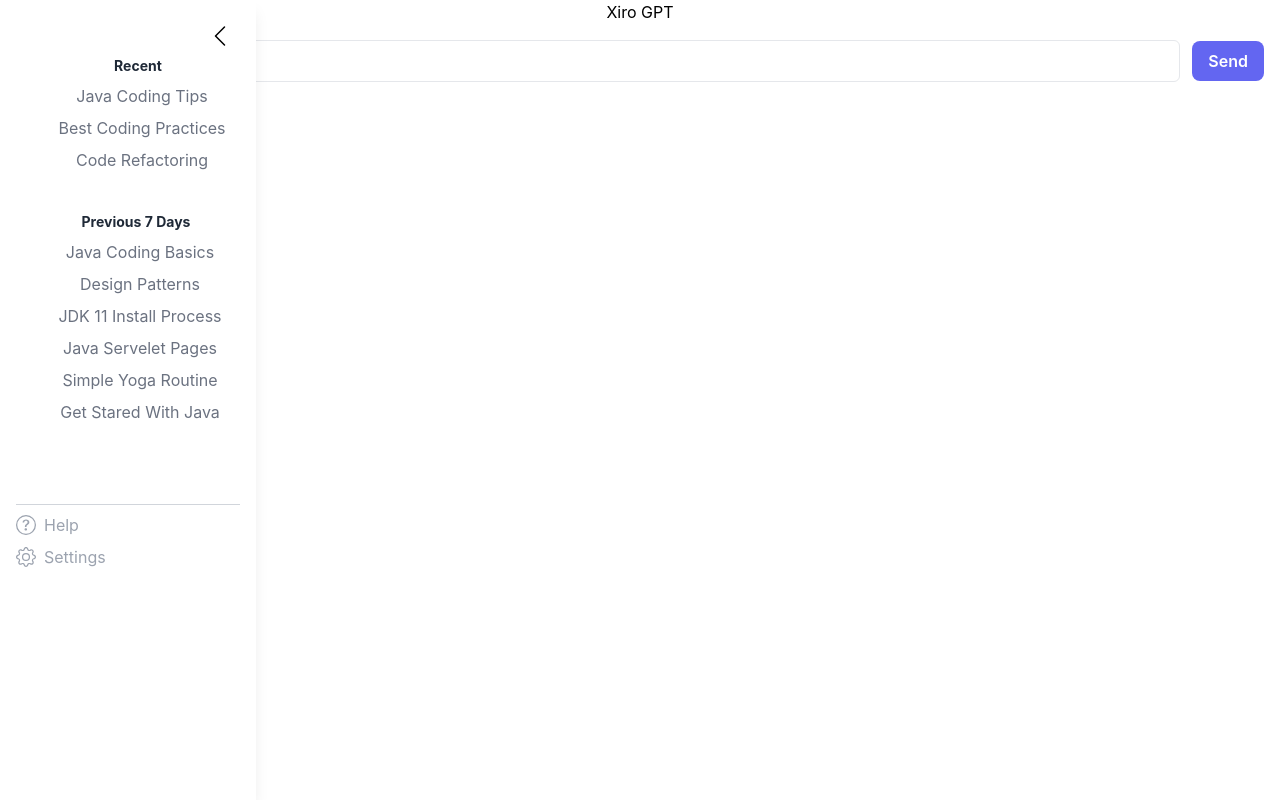
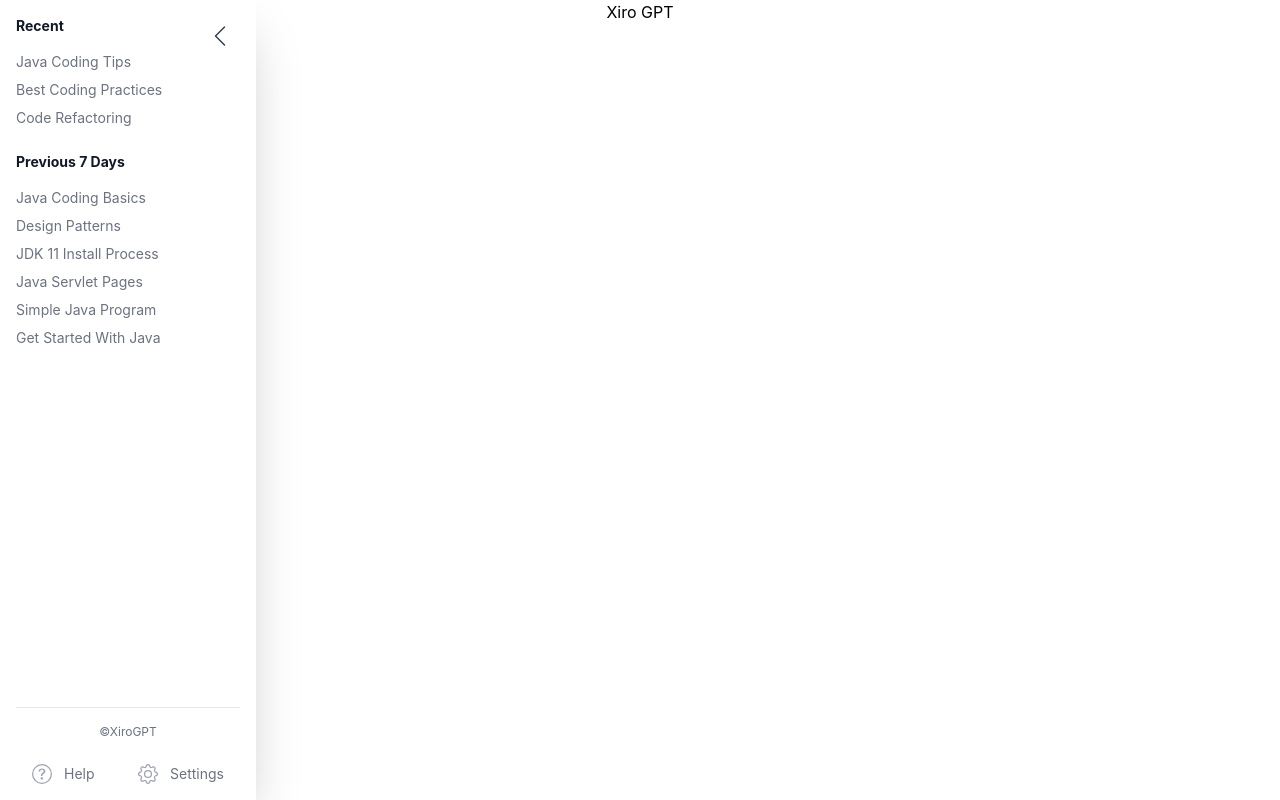
Before and after one commit to Team-Xiro/Xirobot-frontend, a React (Create React App) app: page / in a window 1280 px wide. Both pictures are taken after a click on the button 36 px from the left and 36 px from the top of the page. Built offline with nearby package versions, Linux system fonts and the light colour scheme.

Commit message:
Sidebar final

```diff
--- a/src/App.js
+++ b/src/App.js
@@ -1,14 +1,12 @@
 import './App.css';
 import SideBar from './components/SideBar';
-import ChatInputBox from './components/ChatInputBox';
 
 function App() {
   return (
     <div className="App">
       <h1>Xiro GPT</h1>
             <SideBar/>
-      <ChatInputBox/>
-    </div>
+  </div>
   );
 }
 
--- a/src/components/SideBar.jsx
+++ b/src/components/SideBar.jsx
@@ -1,5 +1,10 @@
 import React, { useState } from 'react';
-import { BsChevronRight, BsChevronLeft, BsGear, BsQuestionCircle} from "react-icons/bs";
+import {
+  BsChevronRight,
+  BsChevronLeft,
+  BsGear,
+  BsQuestionCircle,
+} from "react-icons/bs";
 
 const SideBar = () => {
   const [isOpen, setIsOpen] = useState(false);
@@ -8,83 +13,117 @@ const SideBar = () => {
     setIsOpen(!isOpen);
   };
 
+  const SidebarItem = ({ icon: Icon, text, onClick }) => (
+    <li className="mt-2 group">
+      <button
+        onClick={onClick}
+        className="w-full text-left group text-gray-500 hover:text-blue-600 cursor-pointer
+        flex items-center transition-all duration-300 ease-in-out
+        transform hover:translate-x-2 focus:outline-none"
+      >
+        {Icon && <Icon className="mr-3 h-5 w-5 text-gray-400 group-hover:text-blue-500 transition-colors" />}
+        <span className="text-sm group-hover:font-semibold">{text}</span>
+      </button>
+    </li>
+  );
+
   return (
     <>
       {!isOpen && (
         <button
           onClick={toggleSidebar}
-       className="fixed top-4 left-4 z-50 p-2 focus:outline-none"
+          className="fixed top-4 left-4 z-50 p-2 focus:outline-none bg-white shadow-lg
+          rounded-full hover:bg-gray-100 transition-all duration-300"
         >
-       <BsChevronRight className="h-6 w-6" />
+          <BsChevronRight className="h-6 w-6 text-gray-700" />
         </button>
       )}
 
       <div
-        className={`fixed top-0 left-0 h-full bg-white text-gray-800 shadow-lg z-40 transition-all duration-300 ease-in-out ${
-          isOpen ? 'w-64' : 'w-0 overflow-hidden'
-        }`}
+        className={`
+          fixed
+          top-0
+          left-0
+          h-full
+          bg-white
+          text-gray-800
+          shadow-2xl
+          z-40
+          transition-all
+          duration-500
+          ease-in-out
+          overflow-hidden
+          ${isOpen ? 'w-64' : 'w-0'}
+        `}
+      >
+        <div
+          className={`
+            absolute
+            inset-0
+            transition-opacity
+            duration-500
+            ease-in-out
+            ${isOpen ? 'opacity-100' : 'opacity-0'}
+            ${isOpen ? 'pointer-events-auto' : 'pointer-events-none'}
+          `}
         >
           <button
             onClick={toggleSidebar}
-  className="absolute top-4 right-4 z-50 p-2 focus:outline-none"
+            className="absolute top-4 right-4 z-50 p-2 focus:outline-none hover:bg-gray-100 rounded-full transition-all duration-300"
           >
-  <BsChevronLeft className="h-6 w-6 text-black" />
+            <BsChevronLeft className="h-6 w-6 text-gray-700" />
           </button>
 
-        {isOpen && (
-         <div className="p-4 opacity-100 transition-opacity duration-300 ease-in-out">
-         <div className="mt-10 mb-4 ml-5">
-           <p className="text-sm font-bold text-gray-800">Recent</p>
-           <ul className="ml-2">
-             <li className="mt-2 text-gray-500 hover:text-blue-500 cursor-pointer">
-               Java Coding Tips
+          <div className="p-4 flex flex-col h-full">
+            <div className="flex-grow overflow-y-auto">
+              <div className="mb-6">
+                <h2 className="text-sm font-bold text-gray-900 mb-4 flex items-center">
+                  Recent
+                </h2>
+                <ul className="pl-0 list-none space-y-2">
+                  <SidebarItem text="Java Coding Tips" onClick={() => console.log("Java Coding Tips clicked")} />
+                  <SidebarItem text="Best Coding Practices" onClick={() => console.log("Best Coding Practices clicked")} />
+                  <SidebarItem text="Code Refactoring" onClick={() => console.log("Code Refactoring clicked")} />
+                </ul>
+              </div>
+
+              <div className="mb-6">
+                <h2 className="text-sm font-bold text-gray-900 mb-4 flex items-center">
+                  Previous 7 Days
+                </h2>
+                <ul className="pl-0 list-none space-y-2">
+                  <SidebarItem text="Java Coding Basics" onClick={() => console.log("Java Coding Basics clicked")} />
+                  <SidebarItem text="Design Patterns" onClick={() => console.log("Design Patterns clicked")} />
+                  <SidebarItem text="JDK 11 Install Process" onClick={() => console.log("JDK 11 Install Process clicked")} />
+                  <SidebarItem text="Java Servlet Pages" onClick={() => console.log("Java Servlet Pages clicked")} />
+                  <SidebarItem text="Simple Java Program" onClick={() => console.log("Simple Java Program")} />
+                  <SidebarItem text="Get Started With Java" onClick={() => console.log("Get Started With Java clicked")} />
+                </ul>
+              </div>
+            </div>
+
+            <div className="border-t border-gray-200 pt-4 mt-6">
+              <div className="text-xs text-gray-500 mb-4 text-center">©XiroGPT</div>
+
+              <ul className="flex justify-between items-center px-4">
+                <li className="flex">
+                  <SidebarItem
+                    icon={BsQuestionCircle}
+                    text="Help"
+                    onClick={() => console.log("Help clicked")}
+                  />
                 </li>
-             <li className="mt-2 text-gray-500 hover:text-blue-500 cursor-pointer">
-               Best Coding Practices
-             </li>
-             <li className="mt-2 text-gray-500 hover:text-blue-500 cursor-pointer">
-               Code Refactoring
+                <li className="flex">
+                  <SidebarItem
+                    icon={BsGear}
+                    text="Settings"
+                    onClick={() => console.log("Settings clicked")}
+                  />
                 </li>
               </ul>
             </div>
-
-         <div className="mt-10 mb-4 ml-4">
-           <p className="text-sm font-bold text-gray-800">Previous 7 Days</p>
-           <ul className="ml-2">
-             <li className="mt-2 text-gray-500 hover:text-blue-500 cursor-pointer">
-               Java Coding Basics
-             </li>
-             <li className="mt-2 text-gray-500 hover:text-blue-500 cursor-pointer">
-               Design Patterns
-             </li>
-             <li className="mt-2 text-gray-500 hover:text-blue-500 cursor-pointer">
-               JDK 11 Install Process
-             </li>
-             <li className="mt-2 text-gray-500 hover:text-blue-500 cursor-pointer">
-               Java Servelet Pages
-             </li>
-             <li className="mt-2 text-gray-500 hover:text-blue-500 cursor-pointer">
-               Simple Yoga Routine
-             </li>
-             <li className="mt-2 text-gray-500 hover:text-blue-500 cursor-pointer">
-               Get Stared With Java
-             </li>
-           </ul>
-         </div>
-
-         <div className="mt-20 flex flex-col border-t border-gray-300 pt-2">
-    <div className="text-gray-400 hover:text-gray-800 cursor-pointer flex items-center mb-2">
-      <BsQuestionCircle className="mr-2 h-5 w-5" />
-      Help
-    </div>
-    <div className="text-gray-400 hover:text-gray-800 cursor-pointer flex items-center">
-      <BsGear className="mr-2 h-5 w-5" />
-      Settings
           </div>
         </div>
-    </div>
-
-        )}
       </div>
     </>
   );
```
Lines whose indentation alone changed are shown as unchanged.
